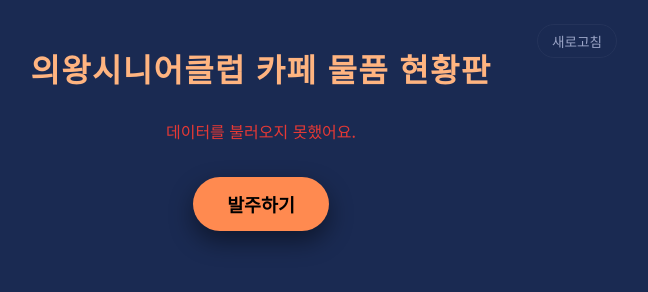
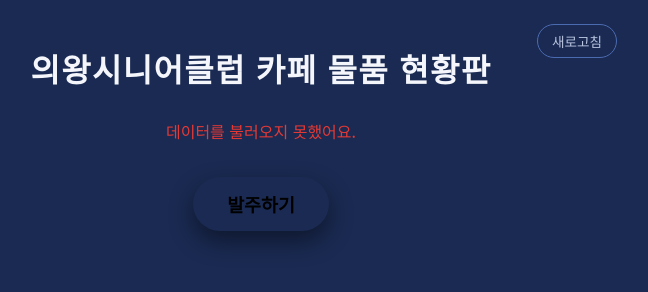
Before and after one commit to jjhmug-blip/-, a plain HTML site: page index.html in a window 1280 px wide. Shown: the whole page, without its empty margins (379-1027 px from the left). Drawn offline with nearby package versions, Linux system fonts and the light colour scheme; no server answers.

Commit message:
Update index.html

```diff
--- a/index.html
+++ b/index.html
@@ -8,16 +8,12 @@
  <style>
   @import url('https://fonts.googleapis.com/css2?family=Noto+Sans+KR:wght@400;500;700&display=swap');
 
-  :root {
-    /* 네이비 다크 테마 팔레트 */
-    --bg: #1a2a52;          /* 전체 배경 네이비 */
-    --card-bg: #101a35;     /* 카드 배경 (조금 더 밝은 네이비) */
-    --card-border: #24335a; /* 카드 테두리 */
-    --text: #f4f6fb;        /* 기본 글자색 (밝은 회백색) */
-    --text-muted: #9aa4c6;  /* 날짜/설명 같은 보조 텍스트 */
-    --accent: #ff8a50;      /* 포인트 색 (버튼/제목 등) */
-    --accent-dark: #ff7043;
-    --accent-light: #ffb480;
+ :root {
+  --bg: #1a2a52;
+  --card-bg: #152449;
+  --card-border: #4b6bb1; /* ★ 테두리 선명하게 변경 */
+  --text: #f4f6fb;
+  --text-muted: #b9c4e0;
   }
 
   * { box-sizing: border-box; }
```
